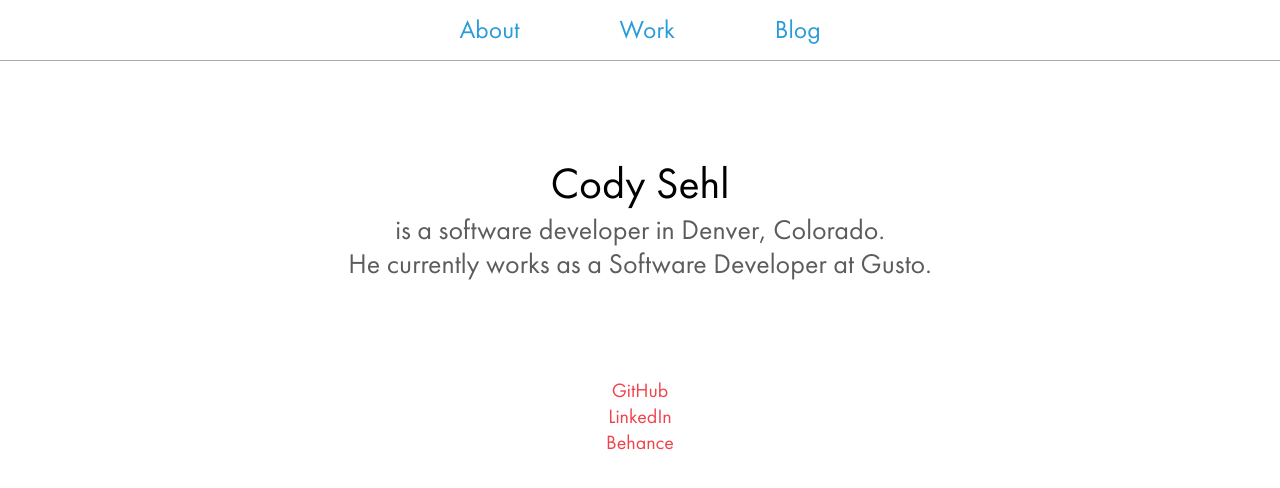
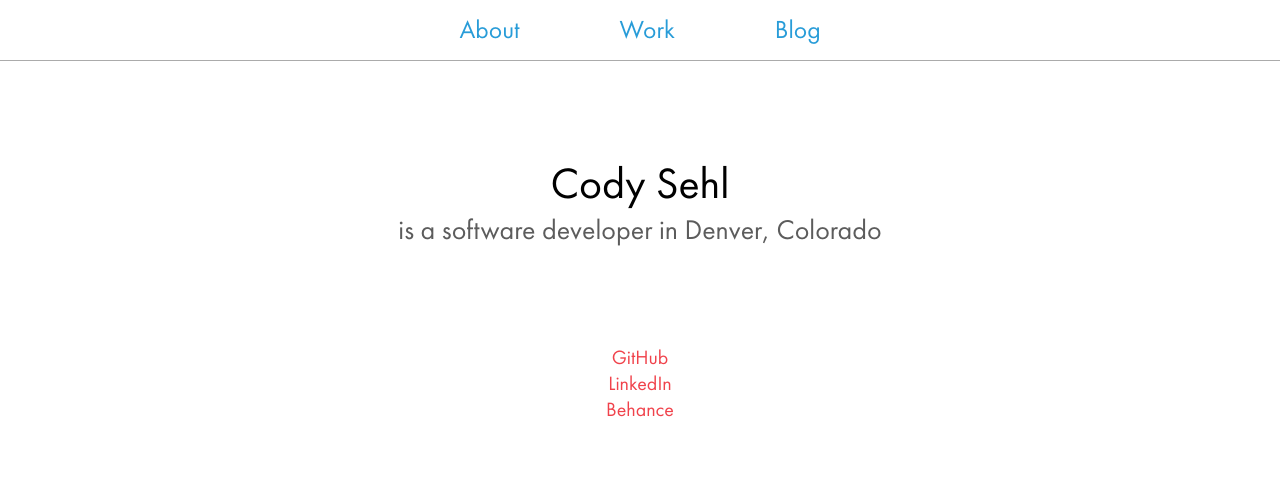
Before and after one commit to lalunamel/codysehl.net-gatsby, a Gatsby site: page / in a window 1280 px wide. Built offline with nearby package versions, Linux system fonts and the light colour scheme; Gatsby itself is replaced by a stand-in of ours.

Commit message:
Update tagline

```diff
--- a/src/pages/index.js
+++ b/src/pages/index.js
@@ -13,8 +13,7 @@ export default () => (
     <PageHeader>
       <Header>Cody Sehl</Header>
       <Subheader>
-        is a software developer in Denver, Colorado. <br />
-        He currently works as a Software Developer at Gusto.
+        is a software developer in Denver, Colorado
       </Subheader>
     </PageHeader>
 
```
